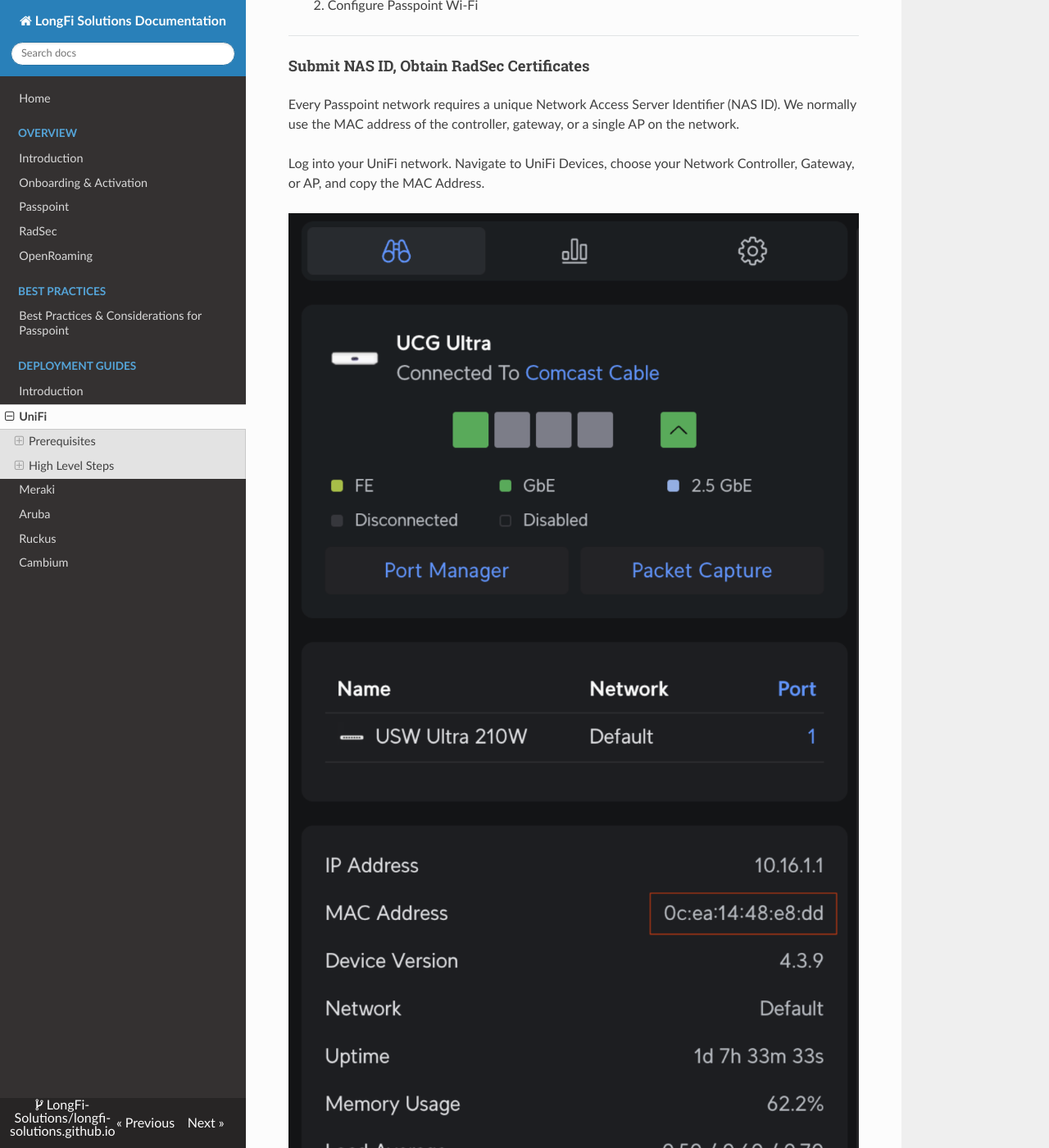
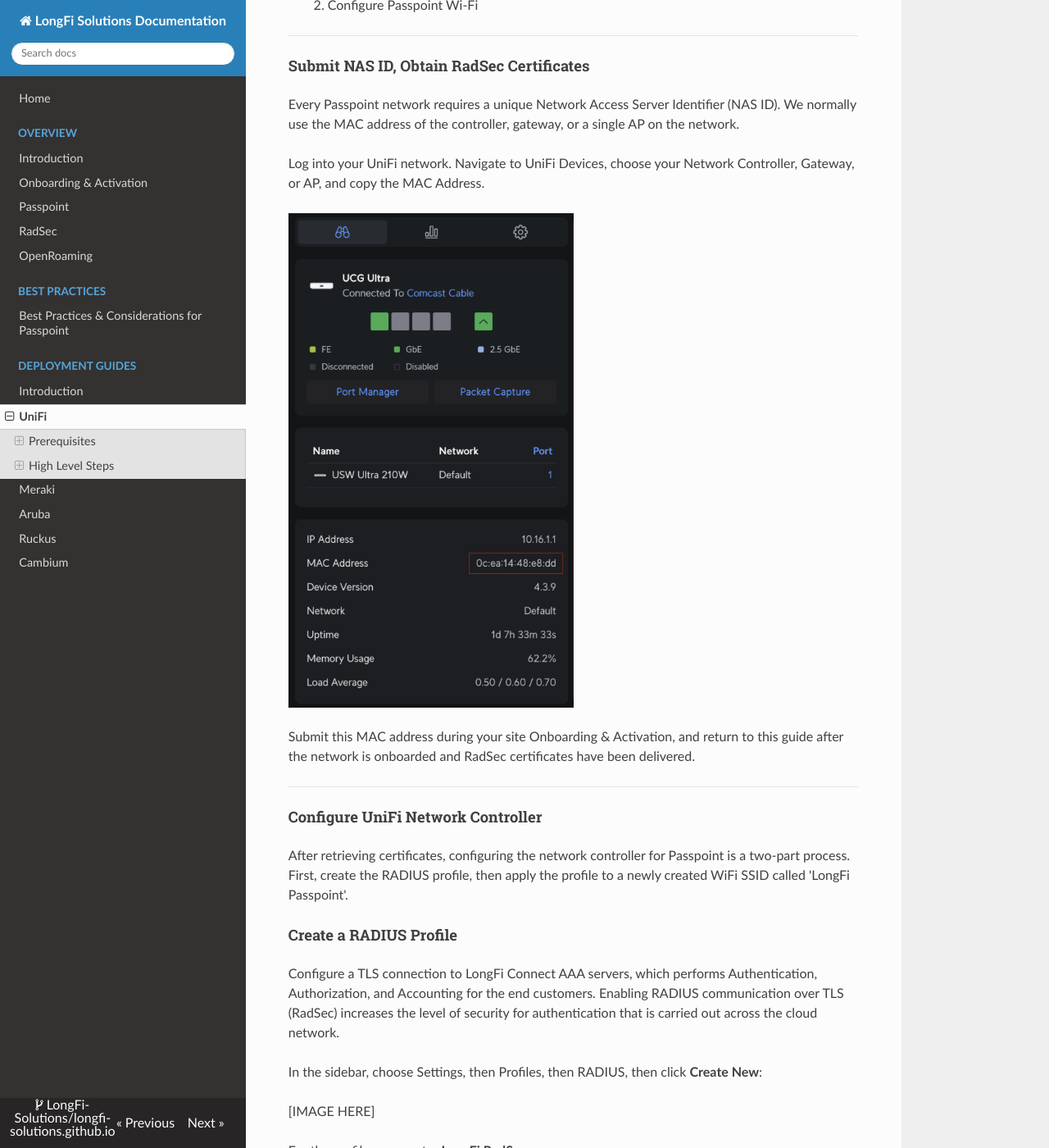
Before and after one commit to LongFi-Solutions/longfi-solutions.github.io, an MkDocs documentation site: the page built from docs/deployment/unifi.md, in a window 1280 px wide and 1400 px high, scrolled down 794 px. Shown: the whole window at 82% size. Built offline with MkDocs 1.6.1, drawn with Linux system fonts in a browser that asks for light colours; nearby versions of some CDN libraries.

Commit message:
Cover both img and p class targets for image sizing

```diff
--- a/docs/assets/stylesheets/brand.css
+++ b/docs/assets/stylesheets/brand.css
@@ -21,7 +21,7 @@
    ![alt](image.png){ .img-sm }
 
 */
-.rst-content p.img-sm img  { width: 25%; }
-.rst-content p.img-md img  { width: 50%; }
-.rst-content p.img-lg img  { width: 75%; }
-.rst-content p.img-full img { width: 100%; }
+.rst-content p.img-sm img, .rst-content img.img-sm   { width: 25%; }
+.rst-content p.img-md img, .rst-content img.img-md   { width: 50%; }
+.rst-content p.img-lg img, .rst-content img.img-lg   { width: 75%; }
+.rst-content p.img-full img, .rst-content img.img-full { width: 100%; }
```
